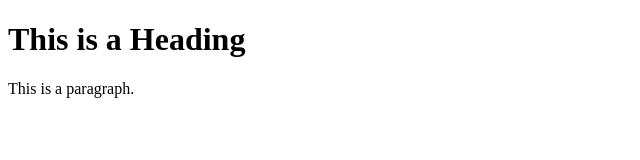
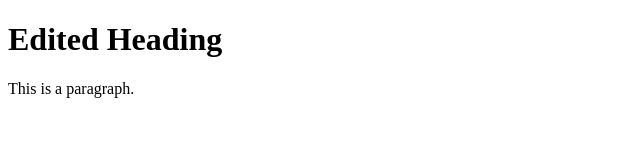
Before and after one commit to sadhanaRaju/DevopsTutorialJan24, a plain HTML site: page index.html in a window 1280 px wide. Shown: the whole page, without its empty margins (0-640 px from the left). Drawn offline with Linux system fonts and the light colour scheme.

Commit message:
updte index html

```diff
--- a/index.html
+++ b/index.html
@@ -12,7 +12,7 @@
 
 
 
-<h1>This is a Heading</h1>
+<h1>Edited  Heading</h1>
 
 <p>This is a paragraph.</p>
 
```
Also changed, not shown: 1 other file.
